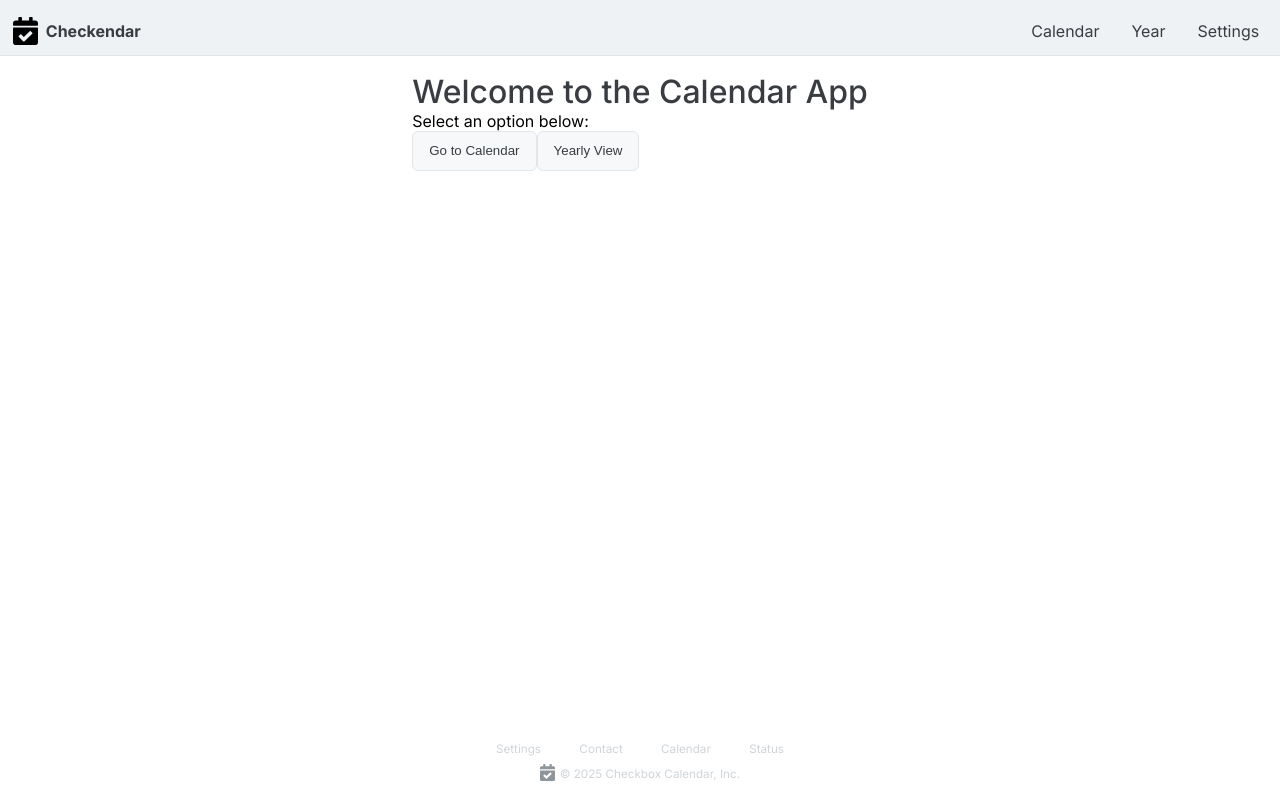
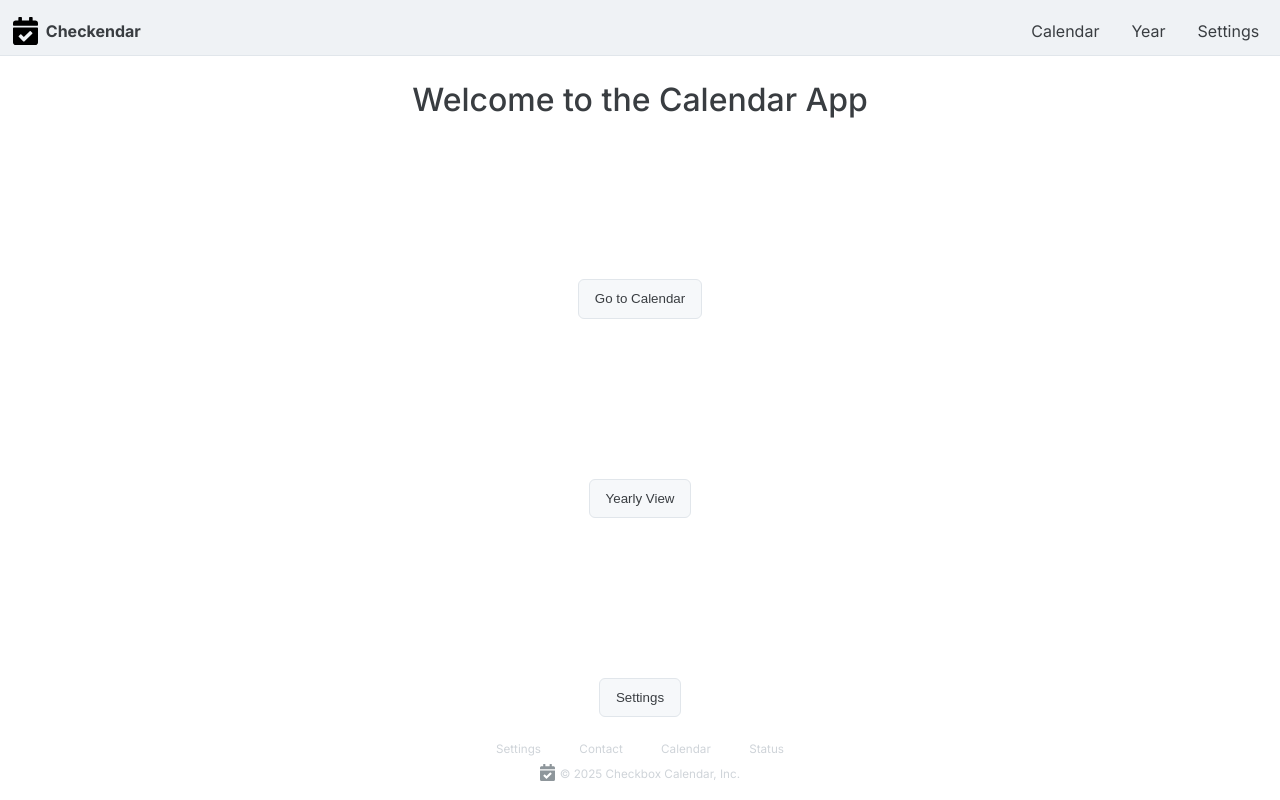
Before and after one commit to DavidAkerlind/vite-react-test-repo, a React (Vite) app: page /#/ in a window 1280 px wide. Built offline with nearby package versions, Linux system fonts and the light colour scheme.

Commit message:
Refactor Home and Settings components for improved structure and styling; add new buttons for navigation

```diff
--- a/src/components/Home.jsx
+++ b/src/components/Home.jsx
@@ -3,16 +3,19 @@ import { Link } from 'react-router-dom';
 
 const Home = () => {
 	return (
-		<div>
+		<section className="home-section">
 			<h2>Welcome to the Calendar App</h2>
-			<p>Select an option below:</p>
+
 			<Link to="/calendar">
-				<button className="button">Go to Calendar</button>
+				<button>Go to Calendar</button>
 			</Link>
 			<Link to="/yearly-view">
-				<button className="button">Yearly View</button>
+				<button>Yearly View</button>
 			</Link>
-		</div>
+			<Link to="/settings">
+				<button>Settings</button>
+			</Link>
+		</section>
 	);
 };
 
--- a/src/components/Settings.jsx
+++ b/src/components/Settings.jsx
@@ -32,7 +32,11 @@ const Settings = ({
 			<h2>Settings</h2>
 			<p className="transparent">Adjust your preferences below:</p>
 
-			<ThemeToggle text="Dark Mode" toggleMode={toggleDarkMode} />
+			<ThemeToggle
+				text="Dark Mode"
+				isMode={isDarkMode}
+				toggleMode={toggleDarkMode}
+			/>
 
 			<ThemeToggle text="Emilia Mode" toggleMode={togglePinkMode} />
 
--- a/src/index.css
+++ b/src/index.css
@@ -401,14 +401,20 @@ footer img {
 	border-radius: 30px;
 }
 
-.settings {
+.settings,
+.home-section {
 	display: flex;
 	flex-direction: column;
 	align-items: flex-start;
 	justify-content: space-between;
 	gap: 2rem;
-	align-self: flex-start;
+	width: 95%;
 	margin: 0.5rem;
+}
+
+.home-section {
+	align-items: center;
+	gap: 10rem;
 }
 
 /* Desktop-friendly adjustments Hover*/
```
